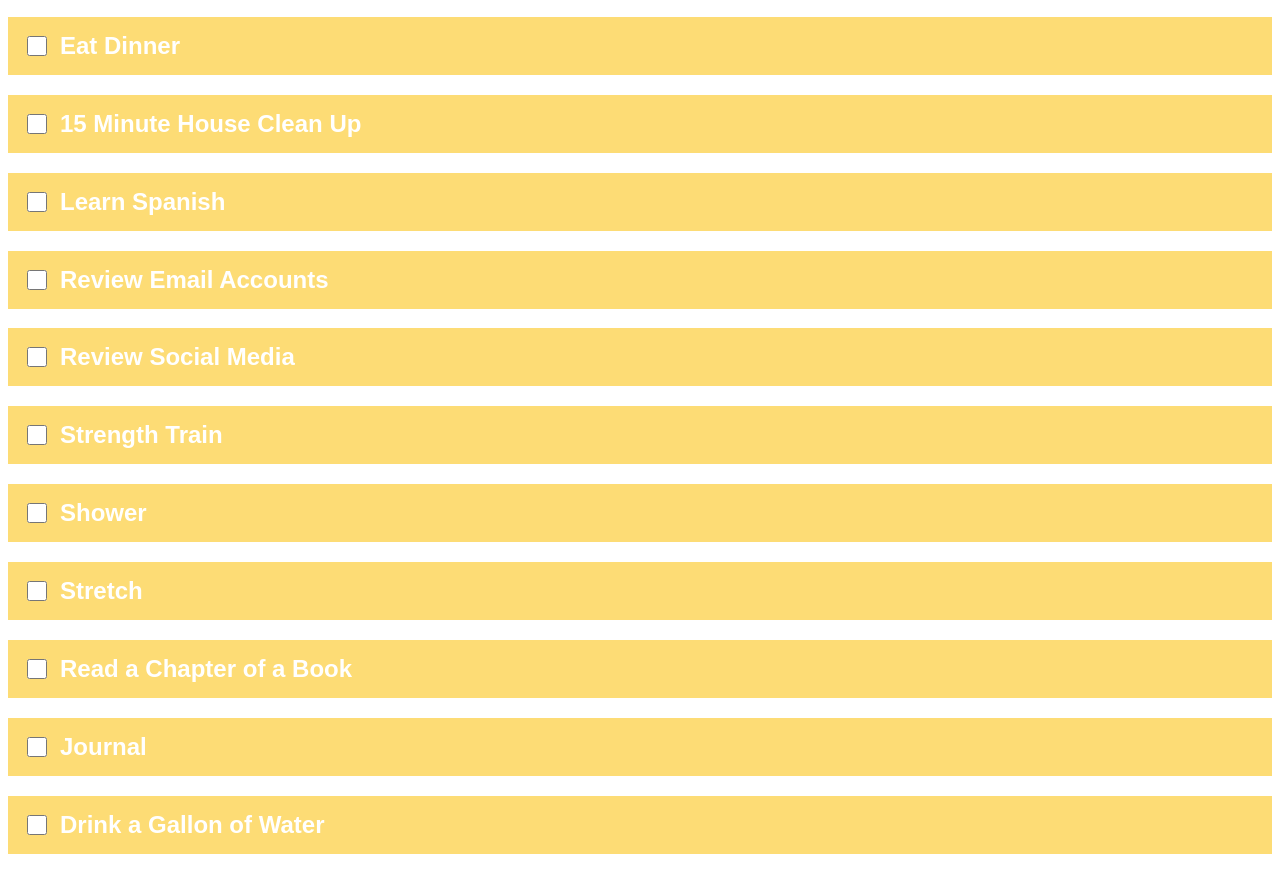
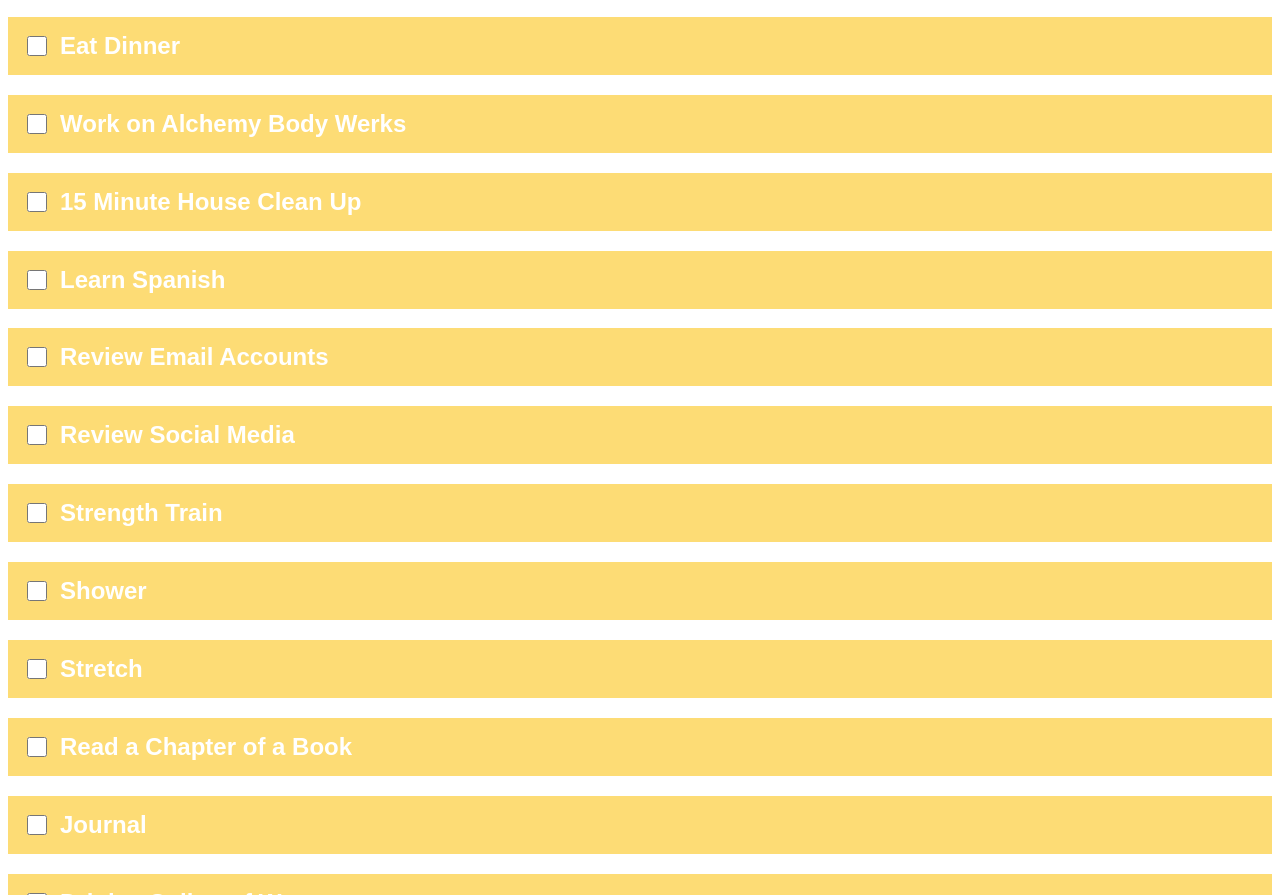
Before and after one commit to nadineherrera/saturday, a plain HTML site: page index.html in a window 1280 px wide. Shown: the part 951-1846 px from the top of the page. Before the commit the page ends 1815 px from the top, so only its background shows below. Drawn offline with Linux system fonts and the light colour scheme.

Commit message:
Update index.html

```diff
--- a/index.html
+++ b/index.html
@@ -49,6 +49,7 @@
   <h2><input type="checkbox" id="task8"> Laundry</h2>
   <h2><input type="checkbox" id="task8"> Yard Work</h2>
   <h2><input type="checkbox" id="task10"> Eat Dinner</h2>
+  <h2><input type="checkbox" id="task10"> Work on Alchemy Body Werks</h2>
   <h2><input type="checkbox" id="task11"> 15 Minute House Clean Up</h2>
   <h2><input type="checkbox" id="task12"> Learn Spanish</h2>
   <h2><input type="checkbox" id="task13"> Review Email Accounts</h2>
```
